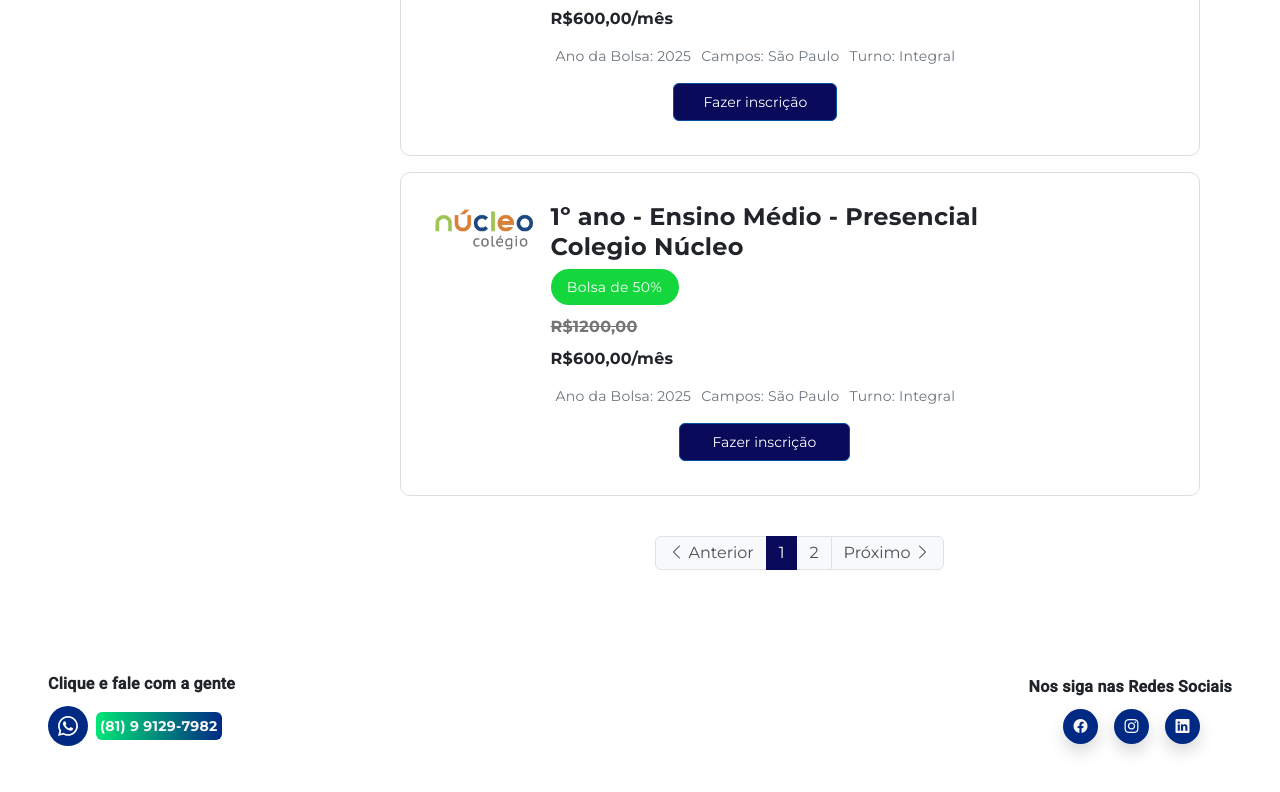
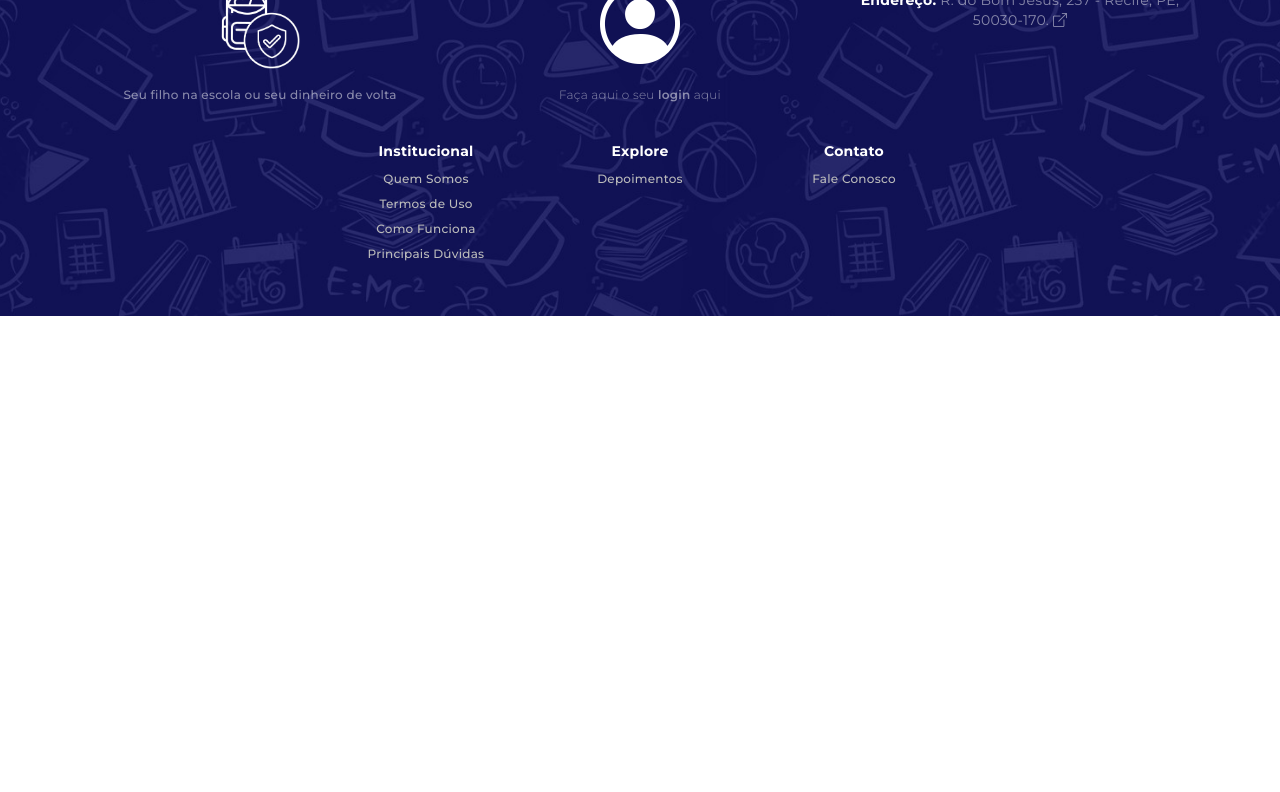
Before and after one commit to jessicamdsn/ProlEduca-TakeOff, an Angular app in the folder prol_educa_app/: page / in a window 1280 px wide. Shown: the part 1141-1933 px from the top of the page. After the commit the page ends 1457 px from the top, so only its background shows below. Built offline with nearby package versions, Linux system fonts and the light colour scheme.

Commit message:
remove: removing duplicate contact section component

```diff
--- a/prol_educa_app/src/app/app.component.html
+++ b/prol_educa_app/src/app/app.component.html
@@ -1 +1,2 @@
- <app-customer-interface></app-customer-interface>
+ <app-home></app-home>
+ <!-- <app-customer-interface></app-customer-interface> -->
--- a/prol_educa_app/src/app/app.component.ts
+++ b/prol_educa_app/src/app/app.component.ts
@@ -1,10 +1,11 @@
 import { Component } from '@angular/core';
 import { CustomerInterfaceComponent } from './pages/customer-interface/customer-interface.component';
+import { HomePageComponent } from "./pages/home-page/home-page.component";
 
 @Component({
   selector: 'app-root',
   standalone: true,
-  imports: [CustomerInterfaceComponent],
+  imports: [HomePageComponent],
   templateUrl: './app.component.html',
   styles: []
 })
--- a/prol_educa_app/src/app/layout/contact-section/contact-section.component.html
+++ /dev/null
@@ -1,56 +0,0 @@
-<div class="container-fluid py-5 px-4">
-  <div class="px-4 row justify-content-between align-items-center">
-    <div class="col-md-6 text-center text-md-start mb-4 mb-md-0">
-      <h5 class="fw-bold fs-6">Clique e fale com a gente</h5>
-      <div
-        class="d-flex align-items-center gap-2 justify-content-center justify-content-md-start mt-2"
-      >
-        <div
-          class="bg-card text-white rounded-circle d-flex align-items-center justify-content-center"
-          style="width: 40px; height: 40px"
-        >
-          <i class="bi bi-whatsapp fs-5"></i>
-        </div>
-        <div class="cell rounded text-white fw-bold">
-          <a class="text-decoration-none" href="https://wa.me/558191297982">
-            (81) 9 9129-7982</a
-          >
-        </div>
-      </div>
-    </div>
-
-    <div class="col-md-6 text-center text-md-end d-flex flex-column">
-      <div>
-        <h5 class="fw-bold fs-6">Nos siga nas Redes Sociais</h5>
-      </div>
-      <div class="network">
-        <div class="d-flex justify-content-center justify-content-md-end gap-3">
-          <div
-            class="bg-card text-white rounded-circle d-flex align-items-center justify-content-center shadow"
-            style="width: 35px; height: 35px"
-          >
-            <a href="https://www.facebook.com/proleduca/">
-              <i class="bi bi-facebook"></i
-            ></a>
-          </div>
-          <div
-            class="bg-card text-white rounded-circle d-flex align-items-center justify-content-center shadow"
-            style="width: 35px; height: 35px"
-          >
-            <a href="https://www.instagram.com/proleduca/"
-              ><i class="bi bi-instagram"></i
-            ></a>
-          </div>
-          <div
-            class="bg-card text-white rounded-circle d-flex align-items-center justify-content-center shadow"
-            style="width: 35px; height: 35px"
-          >
-            <a href="https://www.linkedin.com/company/prol-educa/"
-              ><i class="bi bi-linkedin"></i
-            ></a>
-          </div>
-        </div>
-      </div>
-    </div>
-  </div>
-</div>
--- a/prol_educa_app/src/app/layout/contact-section/contact-section.component.scss
+++ /dev/null
@@ -1,20 +0,0 @@
-.cell {
-  padding: 4px;
-  background: linear-gradient(90deg, #00e676, #002984);
-}
-
-a {
-  color: #f6f6f7;
-}
-
-
-.bg-card{
-  background-color: #002984;
-  color: #f6f6f7;
-  cursor: pointer;
-}
-
-
-.network {
-  padding-right: 2rem;
-}
--- a/prol_educa_app/src/app/pages/customer-interface/customer-interface.component.html
+++ b/prol_educa_app/src/app/pages/customer-interface/customer-interface.component.html
@@ -5,5 +5,6 @@
   </div>
   <app-bolsas-list></app-bolsas-list>
 </div>
+
 <app-contact-section></app-contact-section>
 <app-footer ngSkipHydration></app-footer>
--- a/prol_educa_app/src/app/pages/customer-interface/customer-interface.component.ts
+++ b/prol_educa_app/src/app/pages/customer-interface/customer-interface.component.ts
@@ -1,8 +1,8 @@
 import { Component } from '@angular/core';
 import { HeaderComponent } from "../../layout/header/header.component";
 import { BolsasListComponent } from "../../components/bolsas-list/bolsas-list.component";
-import { ContactSectionComponent } from "../../layout/contact-section/contact-section.component";
 import { FooterComponent } from "../../layout/footer/footer.component";
+import { ContactSectionComponent } from '../../components/contact-section/contact-section.component';
 
 @Component({
   selector: 'app-customer-interface',
```
Also changed, not shown: prol_educa_app/src/app/layout/contact-section/contact-section.component.ts (deleted, +0 -12 lines), 1 other file (tests, documents, lock files or other folders).
